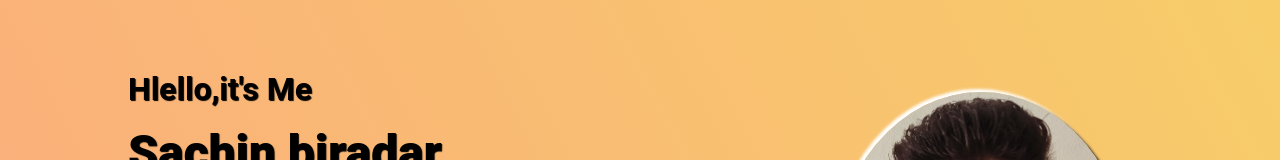
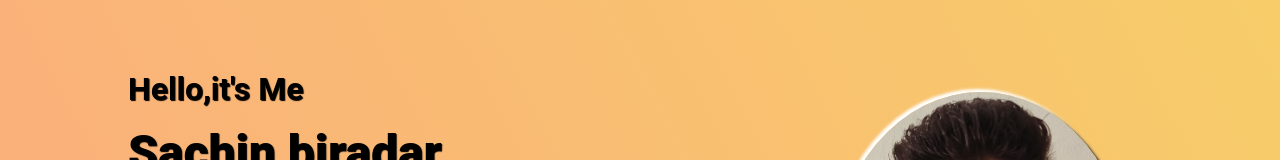
Before and after one commit to Sachinbiradar2030/portfolio, a plain HTML site: page index.html in a window 1280 px wide. Shown: the part 130-290 px from the top of the page. Drawn offline with Linux system fonts and the light colour scheme.

Commit message:
index.html

```diff
--- a/index.html
+++ b/index.html
@@ -23,7 +23,7 @@
    </nav>
    <section class="first-section" id="home">
     <div class="block">
-    <h3>Hlello,it's Me</h3>
+    <h3>Hello,it's Me</h3>
     <h1>Sachin biradar</h1>
     <h3>And i'm a <span>Frontend Developer</span></h3>
     <p> Proficient in HTML, CSS, and JavaScript with hands-on experience in real-world projects.
```
